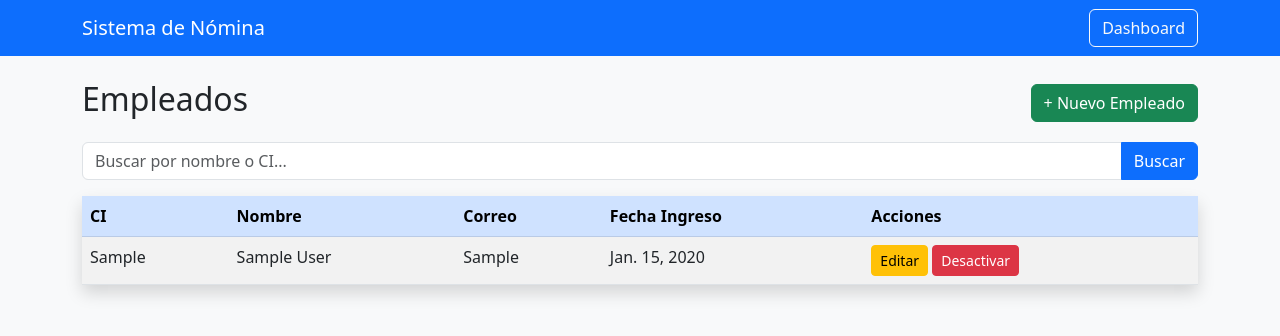
After one commit to cerkiaDev/sistema_nomina, a Django app: page /empleados/ in a window 1280 px wide. The commit adds this page. Shown: the top 336 px of the page. Run offline with Django 5.2, Linux system fonts and the light colour scheme; tables that the repository leaves empty hold one stand-in row (values such as "Sample post").

Commit message:
Se añadió un formulario y tabla de vista para empleados

```diff
--- /dev/null
+++ b/nomina/templates/nomina/empleados/lista.html
@@ -0,0 +1,63 @@
+<!DOCTYPE html>
+<html lang="es">
+<head>
+    <meta charset="UTF-8">
+    <meta name="viewport" content="width=device-width, initial-scale=1">
+    <title>Empleados</title>
+    <link href="https://cdn.jsdelivr.net/npm/bootstrap@5.3.0/dist/css/bootstrap.min.css" rel="stylesheet">
+</head>
+<body class="bg-light">
+
+    <nav class="navbar navbar-dark bg-primary">
+        <div class="container">
+            <a class="navbar-brand" href="/dashboard/">Sistema de Nómina</a>
+            <a href="/dashboard/" class="btn btn-outline-light">Dashboard</a>
+        </div>
+    </nav>
+
+    <div class="container mt-4">
+        <div class="d-flex justify-content-between align-items-center mb-3">
+            <h2>Empleados</h2>
+            <a href="/empleados/nuevo/" class="btn btn-success">+ Nuevo Empleado</a>
+        </div>
+
+        <form method="GET" class="mb-3">
+            <div class="input-group">
+                <input type="text" name="q" value="{{ query }}"                        class="form-control" placeholder="Buscar por nombre o CI...">
+                <button class="btn btn-primary" type="submit">Buscar</button>
+            </div>
+        </form>
+
+        <table class="table table-striped table-hover shadow">
+            <thead class="table-primary">
+                <tr>
+                    <th>CI</th>
+                    <th>Nombre</th>
+                    <th>Correo</th>
+                    <th>Fecha Ingreso</th>
+                    <th>Acciones</th>
+                </tr>
+            </thead>
+            <tbody>
+                {% for empleado in empleados %}
+                <tr>
+                    <td>{{ empleado.ci }}</td>
+                    <td>{{ empleado.first_name }} {{ empleado.last_name }}</td>
+                    <td>{{ empleado.correo }}</td>
+                    <td>{{ empleado.hire_date }}</td>
+                    <td>
+                        <a href="/empleados/{{ empleado.emp_no }}/editar/" class="btn btn-sm btn-warning">Editar</a>
+                        <a href="/empleados/{{ empleado.emp_no }}/desactivar/" class="btn btn-sm btn-danger">Desactivar</a>
+                    </td>
+                </tr>
+                {% empty %}
+                <tr>
+                    <td colspan="5" class="text-center">No hay empleados registrados.</td>
+                </tr>
+                {% endfor %}
+            </tbody>
+        </table>
+    </div>
+
+</body>
+</html>
--- a/nomina/views.py
+++ b/nomina/views.py
@@ -2,6 +2,7 @@ from django.shortcuts import render, redirect
 from django.contrib.auth import authenticate, login
 from django.contrib import messages
 from .models import Employee, Department, Salary
+from .forms import EmpleadoForm
 
 # Create your views here.
 # Vista para el login
@@ -28,3 +29,52 @@ def dashboard(request):
             'total_salarios': Salary.objects.filter(to_date__isnull=True).count(),
             }
     return render(request, 'nomina/dashboard.html', context)
+
+# Vistas para empleados
+def empleado_lista(request):
+    query = request.GET.get('q', '')
+    empleados = Employee.objects.filter(activo=True, first_name__icontains=query)
+
+    if query:
+        empleados = empleados.filter(
+            first_name__icontains=query
+        ) | empleados.filter(
+            last_name__icontains=query
+        ) | empleados.filter(
+            ci__icontains=query
+        )
+    return render(request, 'nomina/empleados/lista.html', {
+        'empleados': empleados,
+        'query': query
+    })
+
+def empleado_crear(request):
+    if request.method == 'POST':
+            form = EmpleadoForm(request.POST)
+            if form.is_valid():
+                form.save()
+                return redirect('/empleados/')
+    else:
+        form = EmpleadoForm()
+    return render(request, 'nomina/empleados/formulario.html', {
+        'form': form
+        })
+
+def empleado_editar(request, pk):
+    empleado = Employee.objects.get(pk=pk)
+    if request.method == 'POST':
+        form = EmpleadoForm(request.POST, instance=empleado)
+        if form.is_valid():
+            form.save()
+            return redirect('/empleados/')
+    else:
+        form = EmpleadoForm(instance=empleado)
+    return render(request, 'nomina/empleados/formulario.html', {
+        'form': form,
+    })
+
+def empleado_desactivar(request, pk):
+    empleado = Employee.objects.get(pk=pk)
+    empleado.activo = False
+    empleado.save()
+    return redirect('/empleados/')
--- a/sistema_nomina/urls.py
+++ b/sistema_nomina/urls.py
@@ -19,10 +19,15 @@ from django.urls import path
 from nomina import views
 from django.contrib.auth import views as auth_views
 
+
 urlpatterns = [
     path('admin/', admin.site.urls),
     path('', views.login_view),
     path('dashboard/', views.dashboard),
     path('logout/', auth_views.LogoutView.as_view(next_page='/'), name='logout'),
+    path('empleados/', views.empleado_lista, name='empleado-lista'),
+    path('empleados/nuevo/', views.empleado_crear, name='empleado-crear'),
+    path('empleados/<int:pk>/editar/', views.empleado_editar, name='empleado-editar'),
+    path('empleados/<int:pk>/desactivar/', views.empleado_desactivar, name='empleado-desactivar'),
 
 ]
```
Also changed, not shown: nomina/forms.py (added, +20 -0 lines), nomina/templates/nomina/dashboard.html (+27 -0 lines), nomina/templates/nomina/empleados/formulario.html (added, +41 -0 lines).
